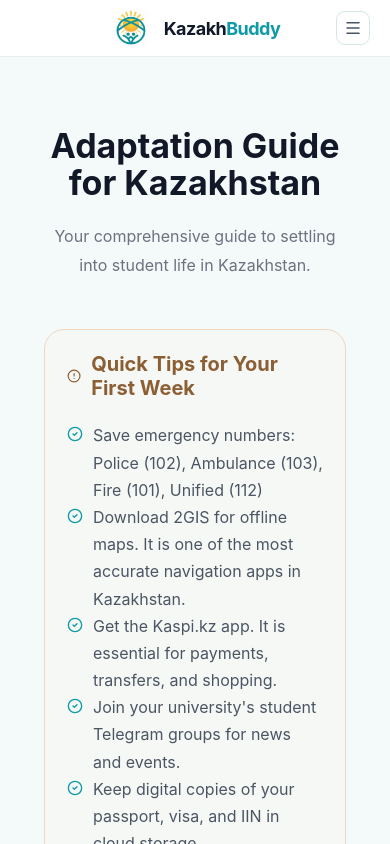
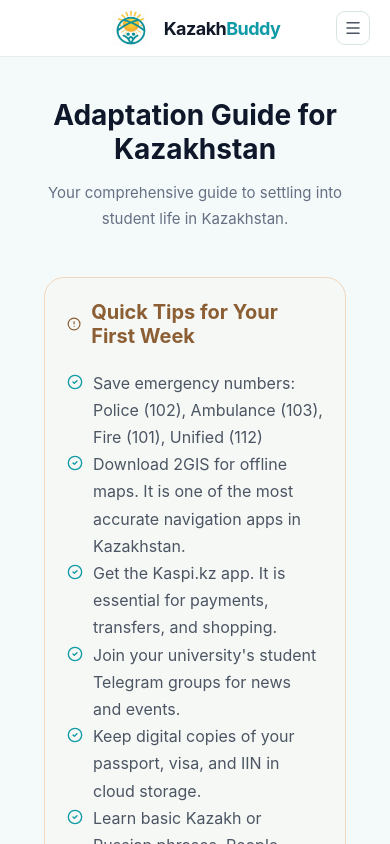
Before and after one commit to Aknniyet/diploma-buddy, a React app in the folder frontend/: page /guide in a window 390 px wide. Shown: the top 844 px of the page. Built offline with nearby package versions, Linux system fonts and the light colour scheme; no server answers; the HTML template or start-up script is replaced by a standard one.

Commit message:
feat: align adaptation guide hero and remove extra sections

```diff
--- a/frontend/src/constants/adaptationGuideData.js
+++ b/frontend/src/constants/adaptationGuideData.js
@@ -2,9 +2,7 @@ import {
   FileText,
   House,
   Landmark,
-  Heart,
   Bus,
-  Users,
   School,
 } from "lucide-react";
 
@@ -187,57 +185,6 @@ export const guideSections = [
       ],
     },
     {
-      icon: Heart,
-      titleKey: "guide.sections.healthcare.title",
-      subtitleKey: "guide.sections.healthcare.subtitle",
-      items: [
-        {
-          titleKey: "guide.sections.healthcare.items.insurance.title",
-          contentKey: "guide.sections.healthcare.items.insurance.content",
-          links: [
-            {
-              label: "AITU International Office",
-              url: "https://int.astanait.edu.kz/",
-            },
-          ],
-        },
-        {
-          titleKey: "guide.sections.healthcare.items.clinics.title",
-          contentKey: "guide.sections.healthcare.items.clinics.content",
-          links: [
-            {
-              label: "2GIS: Clinics and Pharmacies",
-              url: "https://2gis.kz/",
-            },
-          ],
-        },
-        {
-          titleKey: "guide.sections.healthcare.items.pharmacies.title",
-          contentKey: "guide.sections.healthcare.items.pharmacies.content",
-          links: [
-            {
-              label: "2GIS: Nearest Pharmacies",
-              url: "https://2gis.kz/",
-            },
-          ],
-        },
-        {
-          titleKey: "guide.sections.healthcare.items.emergency.title",
-          contentKey: "guide.sections.healthcare.items.emergency.content",
-          links: [
-            {
-              label: "eGov: Emergency Number 112",
-              url: "https://egov.kz/cms/en/articles/emergency_situations/emergency_number_112",
-            },
-            {
-              label: "Ministry of Emergency Situations",
-              url: "https://www.gov.kz/memleket/entities/emer?lang=en",
-            },
-          ],
-        },
-      ],
-    },
-    {
       icon: Bus,
       titleKey: "guide.sections.transportation.title",
       subtitleKey: "guide.sections.transportation.subtitle",
@@ -289,41 +236,6 @@ export const guideSections = [
               url: "https://2gis.kz/",
             },
           ],
-        },
-      ],
-    },
-    {
-      icon: Users,
-      titleKey: "guide.sections.socialLife.title",
-      subtitleKey: "guide.sections.socialLife.subtitle",
-      items: [
-        {
-          titleKey: "guide.sections.socialLife.items.telegram.title",
-          contentKey: "guide.sections.socialLife.items.telegram.content",
-          links: [
-            {
-              label: "Telegram",
-              url: "https://telegram.org/",
-            },
-          ],
-        },
-        {
-          titleKey: "guide.sections.socialLife.items.hospitality.title",
-          contentKey: "guide.sections.socialLife.items.hospitality.content",
-        },
-        {
-          titleKey: "guide.sections.socialLife.items.clubs.title",
-          contentKey: "guide.sections.socialLife.items.clubs.content",
-          links: [
-            {
-              label: "AITU Official Website",
-              url: "https://astanait.edu.kz/en/",
-            },
-          ],
-        },
-        {
-          titleKey: "guide.sections.socialLife.items.languageTips.title",
-          contentKey: "guide.sections.socialLife.items.languageTips.content",
         },
       ],
     },
--- a/frontend/src/i18n/translations.js
+++ b/frontend/src/i18n/translations.js
@@ -235,8 +235,8 @@ export const translations = {
           subtitle: "Making friends and adapting to Kazakh culture.",
           items: {
             telegram: {
-              title: "Telegram Groups",
-              content: "Student groups on Telegram are very important for university life. You'll find announcements, events, housing offers, and everyday advice there.",
+              title: "Student Communities & Friendships",
+              content: "Try to join student communities, interest groups, and informal chats where you can meet people, ask everyday questions, and feel less isolated during your first weeks.",
             },
             hospitality: {
               title: "Kazakh Hospitality",
@@ -725,8 +725,8 @@ export const translations = {
           subtitle: "Как заводить друзей и привыкать к казахской культуре.",
           items: {
             telegram: {
-              title: "Telegram-группы",
-              content: "Студенческие Telegram-группы очень важны для университетской жизни. Там вы найдёте объявления, события, варианты жилья и бытовые советы.",
+              title: "Студенческие сообщества и дружба",
+              content: "Старайтесь вступать в студенческие сообщества, группы по интересам и неформальные чаты, где можно знакомиться, задавать бытовые вопросы и быстрее чувствовать себя своим в первые недели.",
             },
             hospitality: {
               title: "Казахское гостеприимство",
@@ -1212,8 +1212,8 @@ export const translations = {
           subtitle: "Дос табу және қазақ мәдениетіне бейімделу жолдары.",
           items: {
             telegram: {
-              title: "Telegram топтары",
-              content: "Telegram-дағы студенттік топтар университет өмірінде өте маңызды. Сол жерден хабарландырулар, іс-шаралар, баспана ұсыныстары және күнделікті кеңестер табасыз.",
+              title: "Студенттік қауымдастықтар мен достық",
+              content: "Алғашқы апталарда өзіңізді жалғыз сезінбеу үшін студенттік қауымдастықтарға, қызығушылық топтарына және бейресми чаттарға қосылып, танысып, күнделікті сұрақтарыңызды қойып жүріңіз.",
             },
             hospitality: {
               title: "Қазақ қонақжайлығы",
--- a/frontend/src/styles/adaptation-guide.css
+++ b/frontend/src/styles/adaptation-guide.css
@@ -4,27 +4,28 @@
 }
 
 .guide-hero {
-  padding: 90px 0 70px;
+  padding: 56px 0 44px;
   text-align: center;
 }
 
 .guide-hero h1 {
-  font-size: 44px;
-  line-height: 1.1;
-  margin-bottom: 20px;
-  color: #111827;
+  margin: 0 0 14px;
+  font-size: 34px;
+  font-weight: 700;
+  line-height: 1.2;
+  color: #0f172a;
 }
 
 .guide-hero p {
-  max-width: 820px;
-  margin: 0 auto;
-  font-size: 16px;
-  line-height: 1.8;
-  color: #6b7280;
+  max-width: 700px;
+  margin: 0 auto 10px;
+  font-size: 15px;
+  line-height: 1.75;
+  color: #667085;
 }
 
 .guide-content {
-  padding-bottom: 20x;
+  padding-bottom: 20px;
 }
 
 .quick-tips-box {
@@ -156,10 +157,6 @@
 }
 
 @media (max-width: 992px) {
-  .guide-hero h1 {
-    font-size: 42px;
-  }
-
   .guide-grid {
     grid-template-columns: 1fr;
   }
@@ -167,16 +164,16 @@
 
 @media (max-width: 768px) {
   .guide-hero {
-    padding: 70px 0 50px;
+    padding: 42px 0 34px;
   }
 
   .guide-hero h1 {
-    font-size: 34px;
+    font-size: 28px;
   }
 
   .guide-hero p,
   .guide-help-section p {
-    font-size: 16px;
+    font-size: 15px;
   }
 
   .quick-tips-box,
@@ -185,11 +182,11 @@
   }
 
   .guide-card-header h3 {
-    font-size: 22px;
+    font-size: 16px;
   }
 
   .guide-help-section h2 {
-    font-size: 32px;
+    font-size: 28px;
   }
 }
 
```
